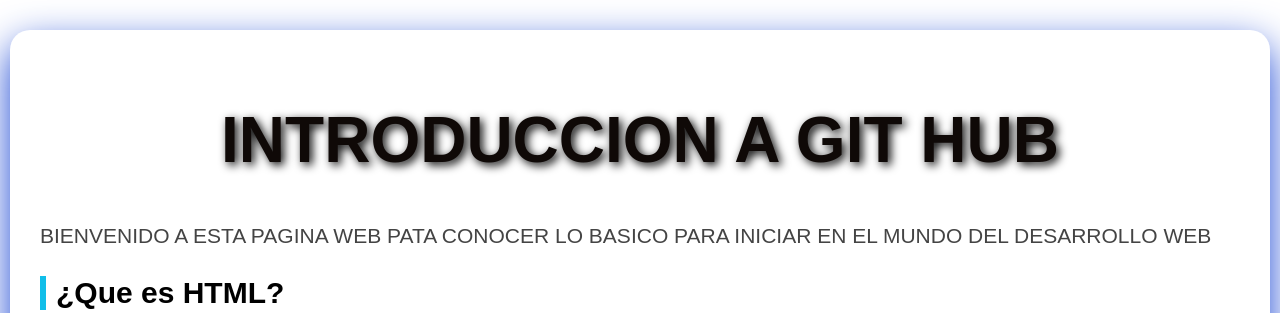
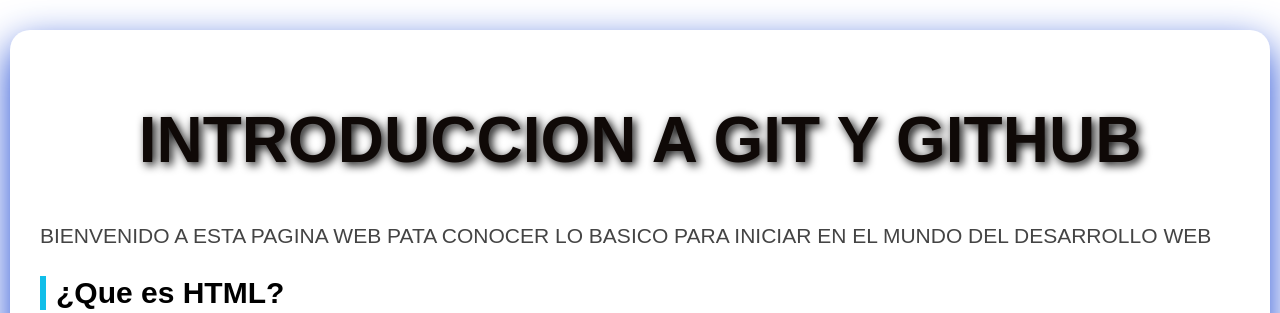
Before and after one commit to Josef-rgb18/ADSIDL3EV1, a plain HTML site: page index.html in a window 1280 px wide. Shown: the top 313 px of the page. Drawn offline with Linux system fonts and the light colour scheme; files whose address does not match are found by name.

Commit message:
CORREGI EL H1

```diff
--- a/index.html
+++ b/index.html
@@ -6,7 +6,7 @@
         <title>HTML Y CSS BASICO</title>
     </head>
     <body>
-        <h1>INTRODUCCION A GIT HUB</h1>
+        <h1>INTRODUCCION A GIT Y GITHUB </h1>
         <p>BIENVENIDO A ESTA PAGINA WEB PATA CONOCER LO BASICO PARA INICIAR EN EL MUNDO DEL DESARROLLO WEB</p>
         <h2>¿Que es HTML?</h2>
         <img src="E:\HTML\.png\logo.png" width="200" height="200">
```
